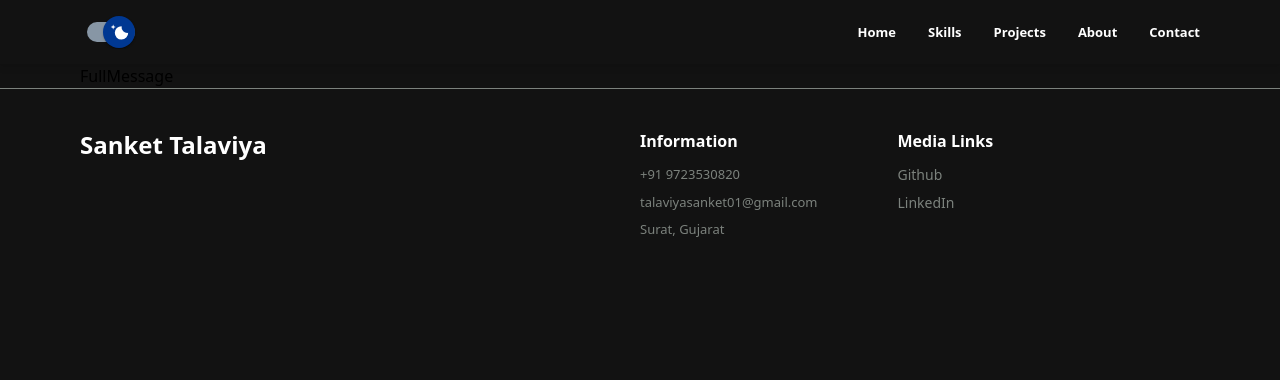
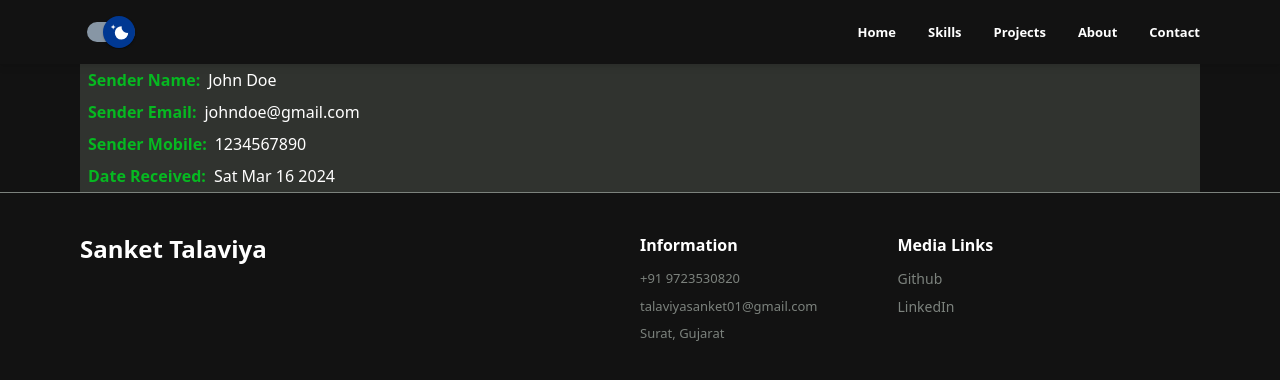
Before and after one commit to Sanket4450/Portfolio, a React (Vite) app: page /admin/messages/1 in a window 1280 px wide. Shown: the top 380 px of the page. Built offline with nearby package versions, Linux system fonts and the light colour scheme; no server answers.

Commit message:
full message component fields done

```diff
--- a/src/components/messages/FullMessage.jsx
+++ b/src/components/messages/FullMessage.jsx
@@ -1,5 +1,20 @@
-import React from 'react'
+import { MessageField } from './MessageField'
 
 export const FullMessage = ({ id }) => {
-  return <section>FullMessage</section>
+  const firstName = 'John'
+  const lastName = 'Doe'
+  const email = 'johndoe@gmail.com'
+  const mobile = 1234567890
+  const dateReceived = new Date()
+
+  return (
+    <section>
+      <div>
+        <MessageField messageKey="Sender Name" messageValue={`${firstName} ${lastName}`} />
+        <MessageField messageKey="Sender Email" messageValue={email} />
+        {mobile && <MessageField messageKey="Sender Mobile" messageValue={mobile} />}
+        <MessageField messageKey="Date Received" messageValue={dateReceived.toDateString()} />
+      </div>
+    </section>
+  )
 }
--- /dev/null
+++ b/src/components/messages/MessageField.jsx
@@ -0,0 +1,8 @@
+export const MessageField = ({ messageKey, messageValue }) => {
+  return (
+    <div className=" bg-gray-weak flex space-x-2 py-1 px-2">
+      <p className=" text-theme-primary font-semibold">{messageKey}:</p>
+      <p className=" text-primary">{messageValue}</p>
+    </div>
+  )
+}
--- a/src/components/messages/SingleMessage.jsx
+++ b/src/components/messages/SingleMessage.jsx
@@ -1,4 +1,3 @@
-import { useEffect } from 'react'
 import { useNavigate } from 'react-router-dom'
 import { Checkbox } from '@mui/material'
 
@@ -23,7 +22,7 @@ export const SingleMessage = ({
         className={` bg-gray-weak-extra flex items-center h-10 text-primary border-b-4 border-text-theme-primary hover:cursor-pointer ${
           isRead ? 'font-light' : 'font-semibold'
         }`}
-        onClick={() => navigate(messageId)}
+        onClick={() => navigate(String(messageId))}
       >
         <div className=" w-[4%] lg:w-[3%] flex justify-center">
           <Checkbox
--- a/src/components/replies/SingleReply.jsx
+++ b/src/components/replies/SingleReply.jsx
@@ -4,7 +4,7 @@ export const SingleReply = ({ replyId, subject, description, isRead, sentAt, isS
   return (
     <div
       id={replyId}
-      className={` bg-gray-weak-extra py-2 flex text-primary border-4 border-text-theme-primary rounded-md hover:cursor-pointer ${isRead} ? 'font-light' : 'font-semibold'`}
+      className={` bg-gray-weak-extra py-2 flex text-primary border-4 border-text-theme-primary rounded-md ${isRead} ? 'font-light' : 'font-semibold'`}
     >
       <div className=" w-10 flex justify-center items-start">
         <Checkbox
--- a/src/pages/Admin/Message.jsx
+++ b/src/pages/Admin/Message.jsx
@@ -4,7 +4,6 @@ import { FullMessage } from '../../components/messages'
 
 export const Message = () => {
   const { messageId } = useParams()
-  console.log(messageId)
 
   useEffect(() => {
     document.title = `Received Message ID - ${messageId} - Admin Dashboard | Portfolio`
```
